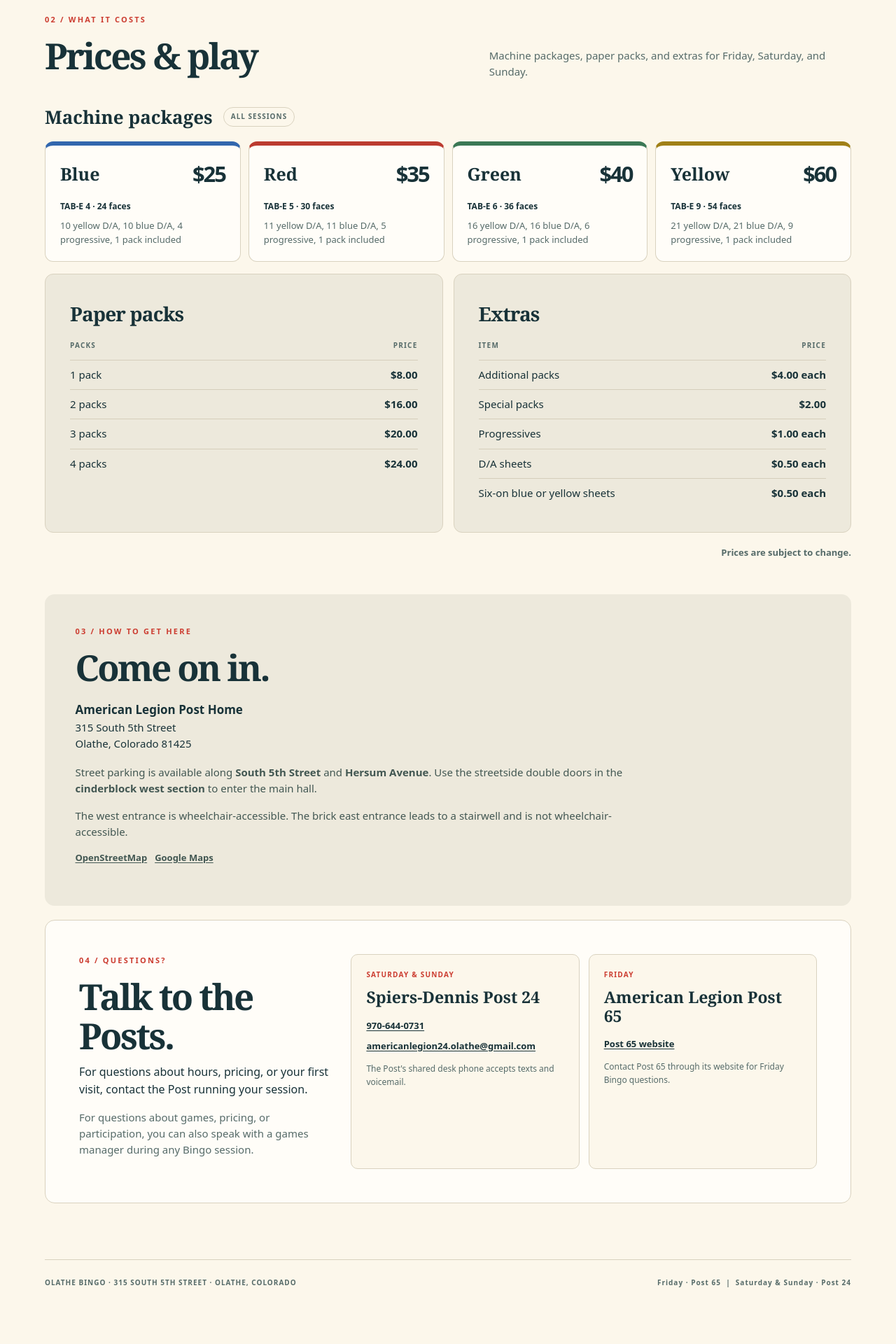
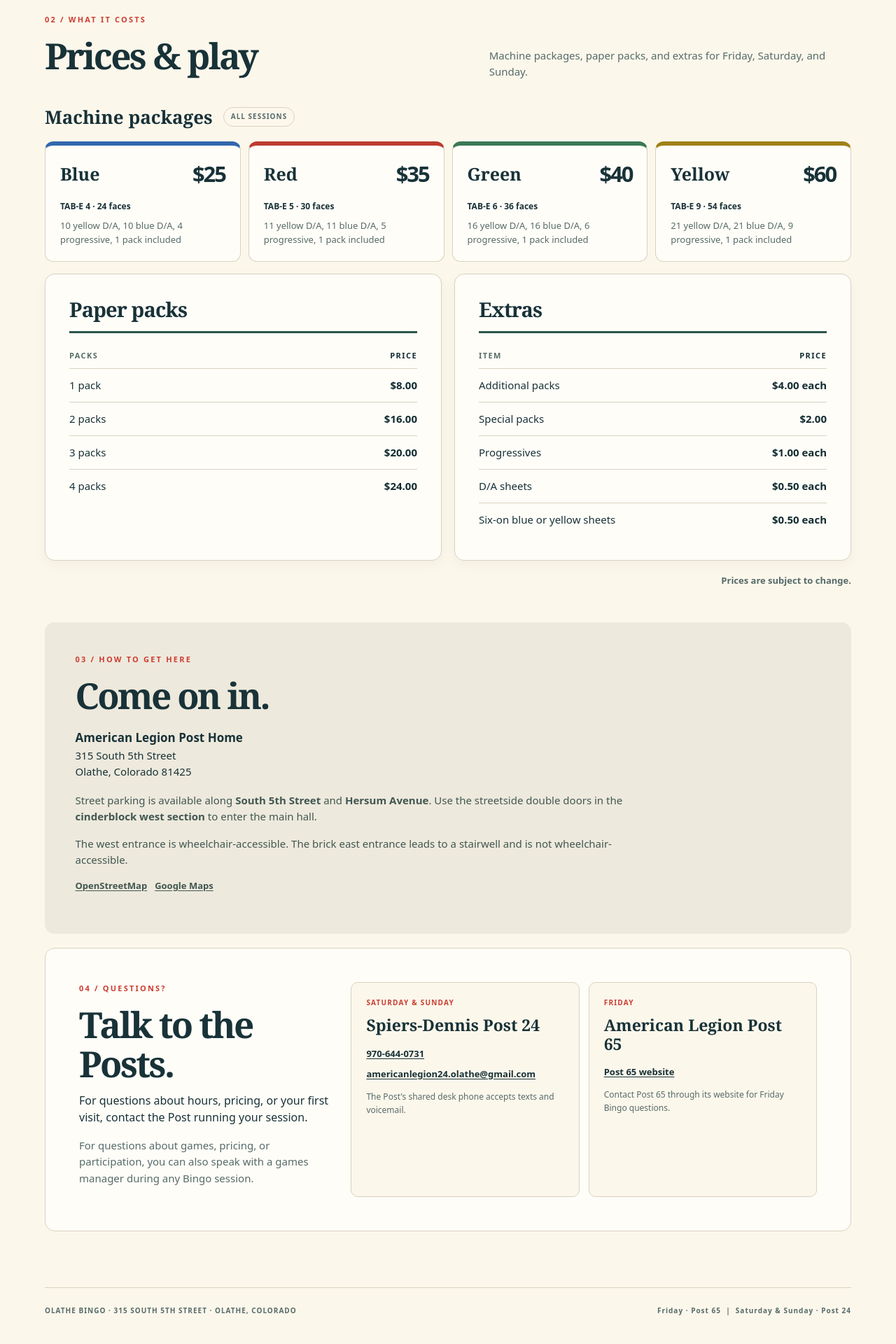
Before and after one commit to SPIERS-DENNIS-POST/spiers-dennis-post.github.io, a Jekyll site: the page built from donate/bingo/index.md, in a window 1280 px wide. Shown: the part 1259-3179 px from the top of the page at 70% size. Built offline with Jekyll 4.4.1, drawn with Linux system fonts in a browser that asks for light colours; before the commit the page ends 3139 px from its top, so only the background shows below that.

Commit message:
Polish Bingo pricing cards and responsive table styling

```diff
--- a/assets/css/bingo.css
+++ b/assets/css/bingo.css
@@ -97,18 +97,14 @@
 .bingo-tier-top strong{font-size:31px;letter-spacing:-.07em;line-height:1}
 .bingo-price-tier p{font-size:13px;color:var(--muted);margin:0;line-height:1.5}
 .bingo-price-tier .bingo-tier-spec{font-size:12px;font-weight:850;color:var(--ink);margin-bottom:9px}
-.bingo-paper-wrap{display:grid;grid-template-columns:repeat(2,minmax(0,1fr));gap:15px}
-.bingo-paper-panel{background:#ede9dc;border:1px solid var(--line);border-radius:12px;padding:clamp(22px,3vw,35px);min-width:0}
-.bingo-paper-panel h3{font-family:Georgia,"Times New Roman",serif;letter-spacing:-.03em;font-size:28px;margin:0 0 16px}
-.bingo-paper-table{width:100%;border-collapse:collapse;font-size:15px}
-.bingo-paper-table th{text-align:left;font-size:10px;letter-spacing:.12em;text-transform:uppercase;color:var(--muted);padding:0 0 12px}
-.bingo-paper-table td{padding:9px 0;border-top:1px solid #d5cebb}
-.bingo-paper-table th:last-child,.bingo-paper-table td:last-child{text-align:right;font-weight:800;font-variant-numeric:tabular-nums}
-.bingo-extra-list{margin:0}
-.bingo-extra-list>div{display:flex;justify-content:space-between;gap:12px;border-top:1px solid #d5cebb;padding:9px 0;font-size:14px}
-.bingo-extra-list dt{margin:0}
-.bingo-extra-list dd{margin:0;text-align:right;font-weight:850;white-space:nowrap;font-variant-numeric:tabular-nums}
+.bingo-paper-wrap{display:grid;grid-template-columns:repeat(2,minmax(0,1fr));gap:18px;align-items:stretch}
+.bingo-paper-panel{background:var(--paper);border:1px solid var(--line);border-radius:14px;padding:clamp(24px,3vw,34px);min-width:0;box-shadow:0 6px 18px rgba(18,44,49,.045)}
+.bingo-paper-panel h3{font-family:Georgia,"Times New Roman",serif;letter-spacing:-.03em;font-size:29px;line-height:1.1;margin:0 0 24px;padding-bottom:15px;border-bottom:3px solid var(--moss)}
+.bingo-paper-table{width:100%;border-collapse:collapse;font-size:15px;table-layout:fixed;line-height:1.4}
+.bingo-paper-table th{text-align:left;font-size:11px;letter-spacing:.13em;text-transform:uppercase;color:var(--muted);padding:0 0 11px;font-weight:850}
+.bingo-paper-table td{padding:13px 0;border-top:1px solid var(--line);vertical-align:top}
+.bingo-paper-table th:last-child,.bingo-paper-table td:last-child{text-align:right;font-weight:850;font-variant-numeric:tabular-nums;white-space:nowrap;width:36%;padding-left:12px;color:var(--deep)}
 .bingo-visit{margin:24px 0 20px;min-height:0}
 .bingo-visit p:not(.bingo-eyebrow){max-width:820px}
 @media(max-width:1030px){.bingo-price-tiers{grid-template-columns:repeat(2,minmax(0,1fr))}}
-@media(max-width:660px){.bingo-price-tiers,.bingo-paper-wrap{grid-template-columns:1fr}.bingo-price-tier{padding:17px 20px}.bingo-tier-top{margin-bottom:12px}.bingo-prices{padding-top:0}.bingo-paper-panel{padding:24px}.bingo-prices-subhead{font-size:23px}}
+@media(max-width:660px){.bingo-price-tiers,.bingo-paper-wrap{grid-template-columns:1fr}.bingo-price-tier{padding:17px 20px}.bingo-tier-top{margin-bottom:12px}.bingo-prices{padding-top:0}.bingo-paper-panel{padding:22px}.bingo-prices-subhead{font-size:23px}.bingo-paper-table{font-size:14px}.bingo-paper-table td{padding:12px 0}.bingo-paper-table th:last-child,.bingo-paper-table td:last-child{width:38%}}
```
